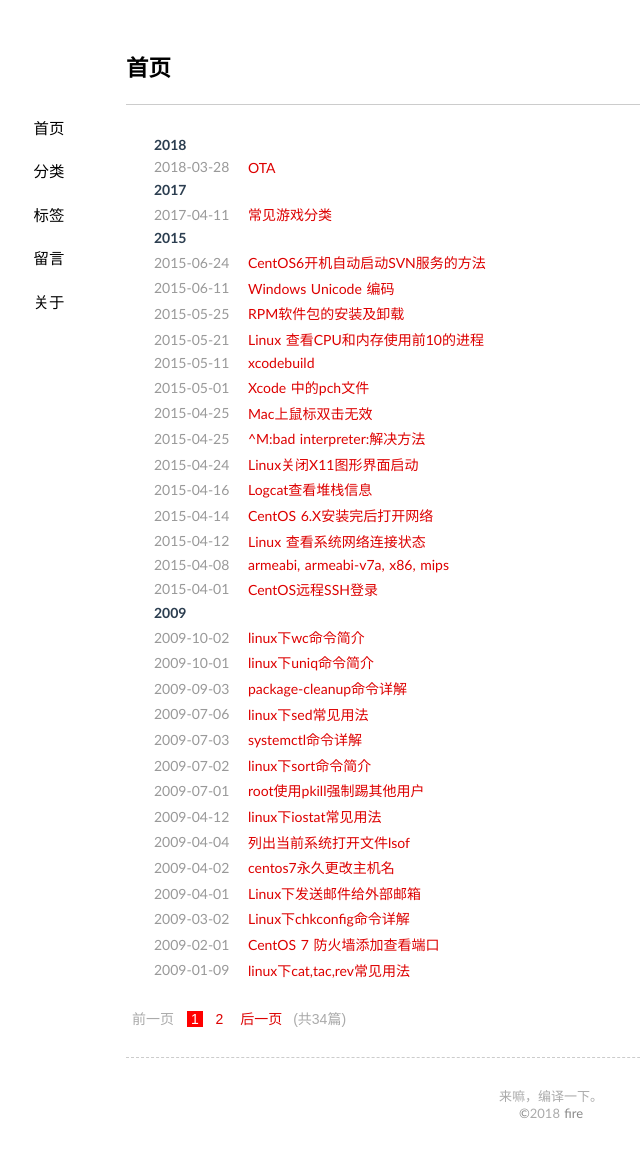
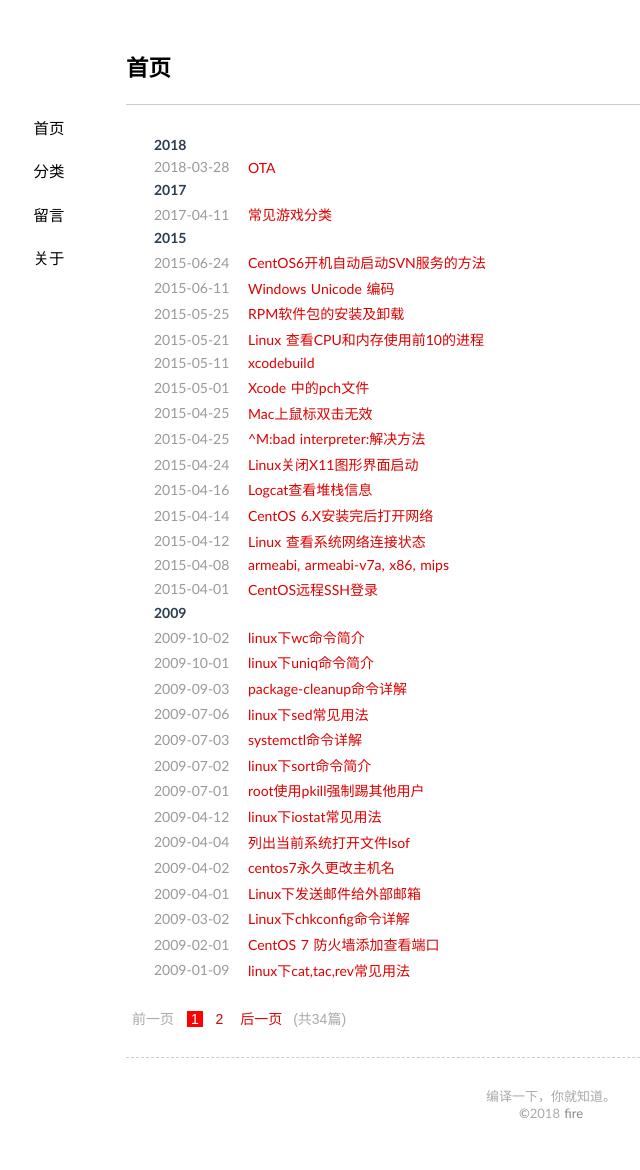
Before and after one commit to lifeliu/buildapk, a Jekyll site: the page built from index.html, in a window 1280 px wide. Shown: the whole page, without its empty margins (89-729 px from the left). Built offline with Jekyll 4.4.1, drawn with Linux system fonts in a browser that asks for light colours; the list of posts is cut into pages by our own code; comment, search, counter and statistics services are not loaded; part of the change alters nothing that is shown.

Commit message:
auto update by shell

```diff
--- a/_config.yml
+++ b/_config.yml
@@ -3,7 +3,7 @@ title: BuilAPK
 name: APK
 email: build@buildapk.com
 description: > # this means to ignore newlines until "baseurl:"
-  来嘛，编译一下。
+  编译一下，你就知道。
 baseurl: "" # the subpath of your site, e.g. /blog/
 url: "http://buildapk.com" # the base hostname & protocol for your site
 
--- a/_includes/head.html
+++ b/_includes/head.html
@@ -12,16 +12,4 @@
   <link rel="alternate" type="application/rss+xml" title="{{ site.title }}" href="{{ "/feed.xml" | prepend: site.baseurl | prepend: site.url }}" />
   <script type="text/javascript" src="{{site.path}}/js/jquery-1.7.1.min.js"></script>
 
-  <!-- baidu -->
-  <script>
-    var _hmt = _hmt || [];
-    (function() {
-      var hm = document.createElement("script");
-      hm.src = "https://hm.baidu.com/hm.js?12c75a1e370a119835ea1af493295d68";
-      var s = document.getElementsByTagName("script")[0];
-      s.parentNode.insertBefore(hm, s);
-    })();
-    </script>
-
-
 </head>
--- a/_includes/header.html
+++ b/_includes/header.html
@@ -6,7 +6,6 @@
     <nav class="site-nav">
       <span><a title="首页" class="" href="{{site.url}}/">首页</a></span>
       <span><a title="分类" class="" href="{{site.path}}/categories">分类</a></span>
-      <span><a title="标签" class="" href="{{site.path}}/tags">标签</a></span>
       <span><a title="留言" class="" href="{{site.path}}/message">留言</a></span>
       <span><a title="关于" class="" href="{{site.path}}/about">关于</a></span>
     </nav>
```
